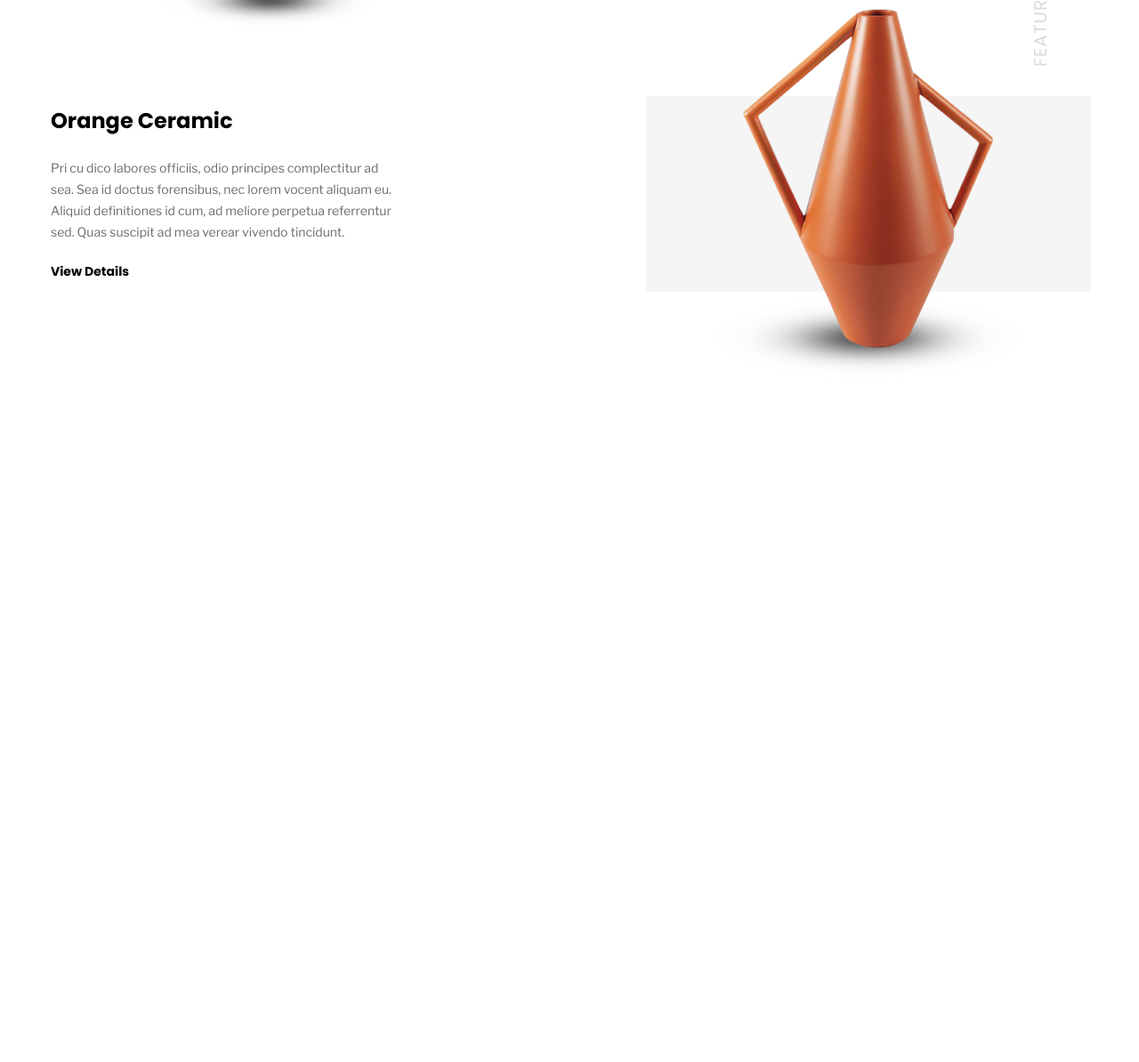
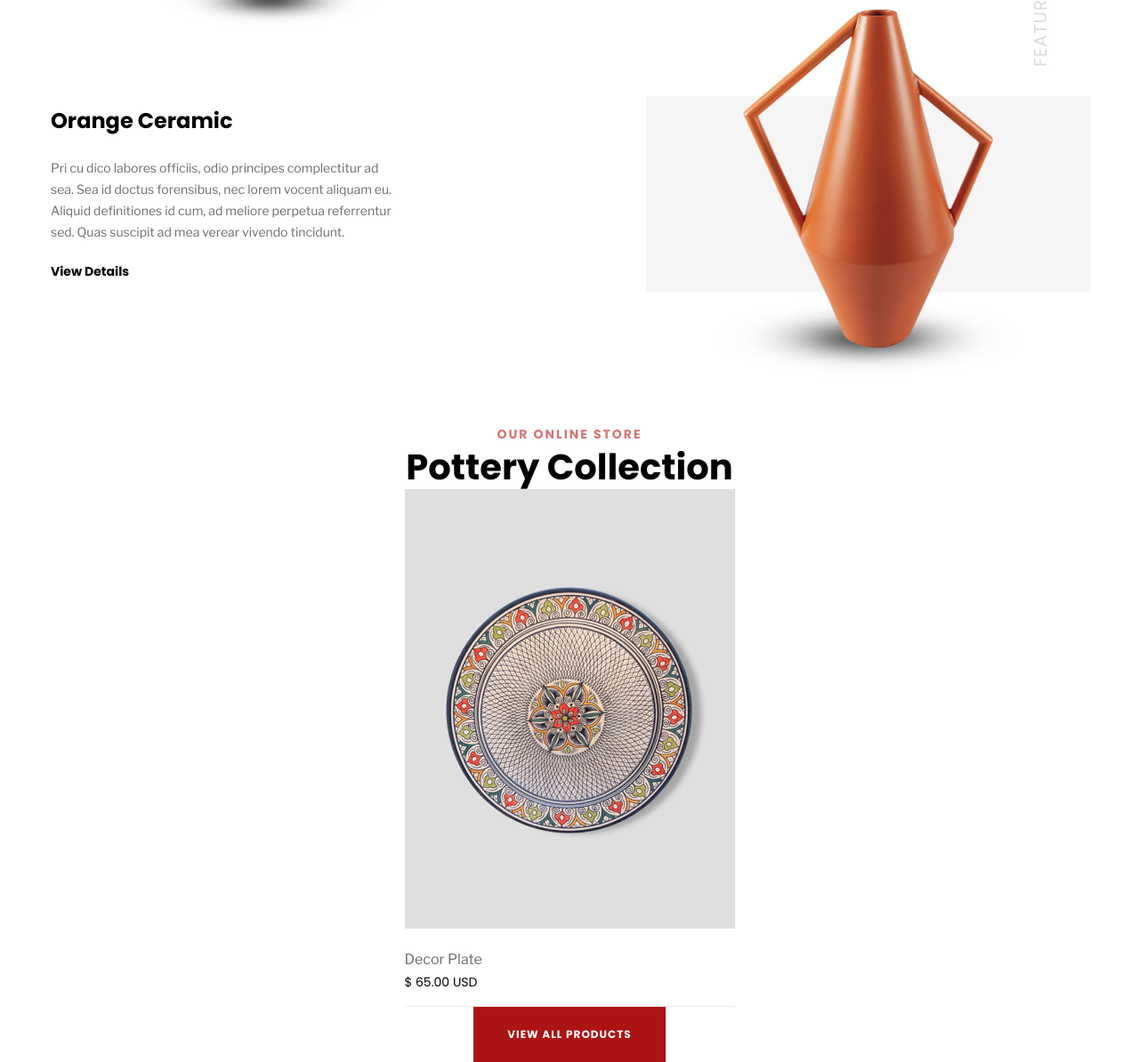
Before and after one commit to VoskanianGor/PompeoWebShop, a plain HTML site: page index.html in a window 1280 px wide. Shown: the part 2264-3458 px from the top of the page at 89% size. Before the commit the page ends 2740 px from the top, so only its background shows below. Drawn offline with Linux system fonts and the light colour scheme.

Commit message:
added collection gallery item pattern

```diff
--- a/assets/styles/style.css
+++ b/assets/styles/style.css
@@ -427,3 +427,27 @@ li{
     color: #6C6C6C;
 }
 /* Featured Products */
+
+/* COLLECTION */
+
+.collection{
+    display: flex;
+    flex-direction: column;
+    justify-content: space-between;
+    align-items: center;
+}
+
+.gallery__item{
+    border-bottom: #EBEBEB 1px solid;
+    padding-bottom: 1.5rem;
+}
+.item__img{
+    padding-bottom: 2rem;
+}
+.price{
+    font-family: Poppins;
+    font-weight: 400;
+    font-size: 14px;
+    line-height: 24px;
+    color: #000000;
+}
--- a/index.html
+++ b/index.html
@@ -129,7 +129,21 @@
         </div>
     </section>
 
+    <section class="collection">
+        <h5 class="upTitle">Our online store</h5>
+        <h2 class="Title">Pottery Collection</h2>
+        <div class="gallery">
+            <div class="gallery__item">
+                <img class="item__img" src="./assets/images/IMAGEdecor-plate.png" alt="">
+                <p class="prg">Decor Plate</p>
+                <span class="price">$ 65.00 USD</span>
+            </div>
 
+        </div>
+        <div class="button">
+            <a href="#" class="button_text">View All Products</a>
+        </div>
+    </section>
 
 
 
```
